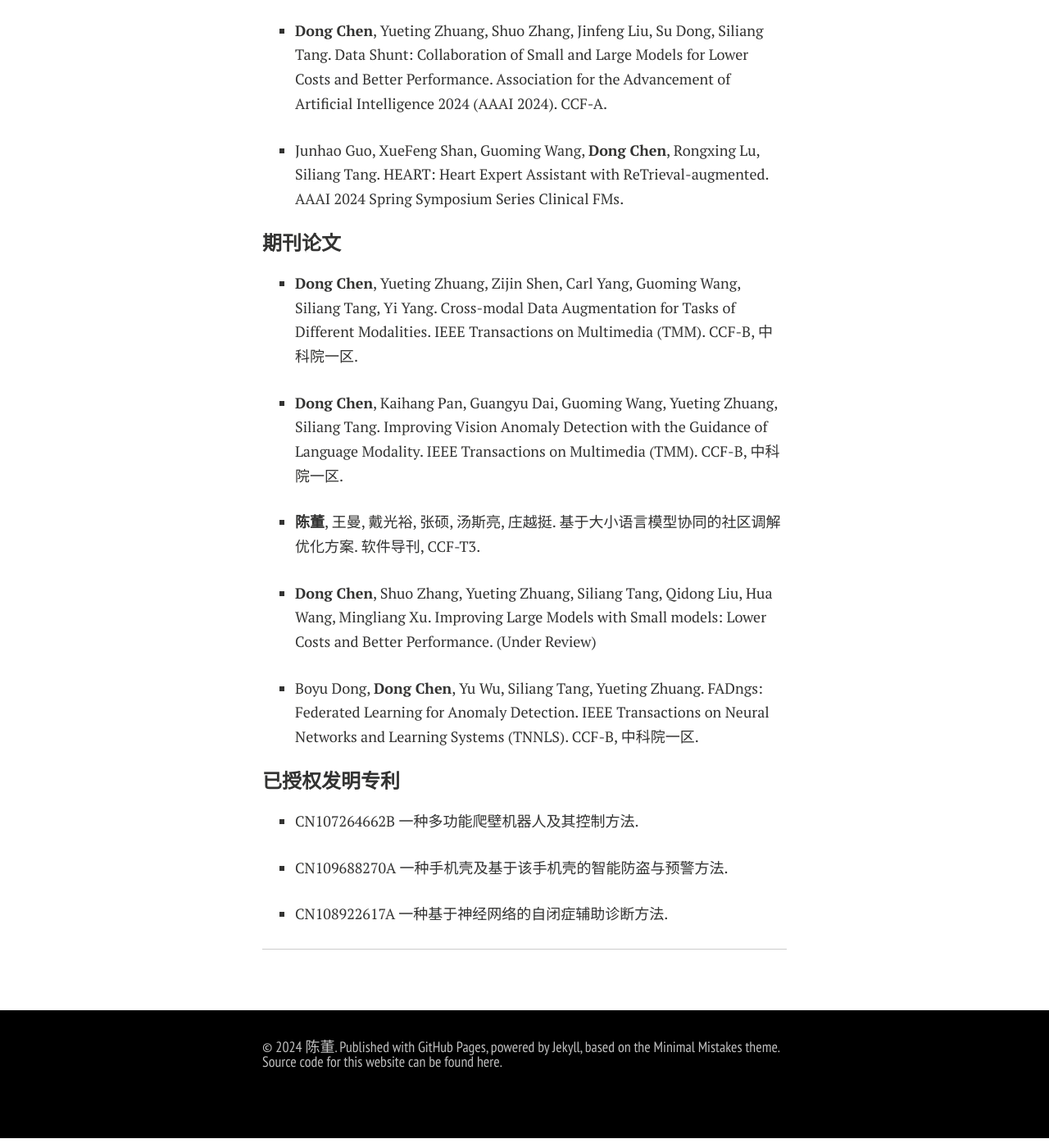
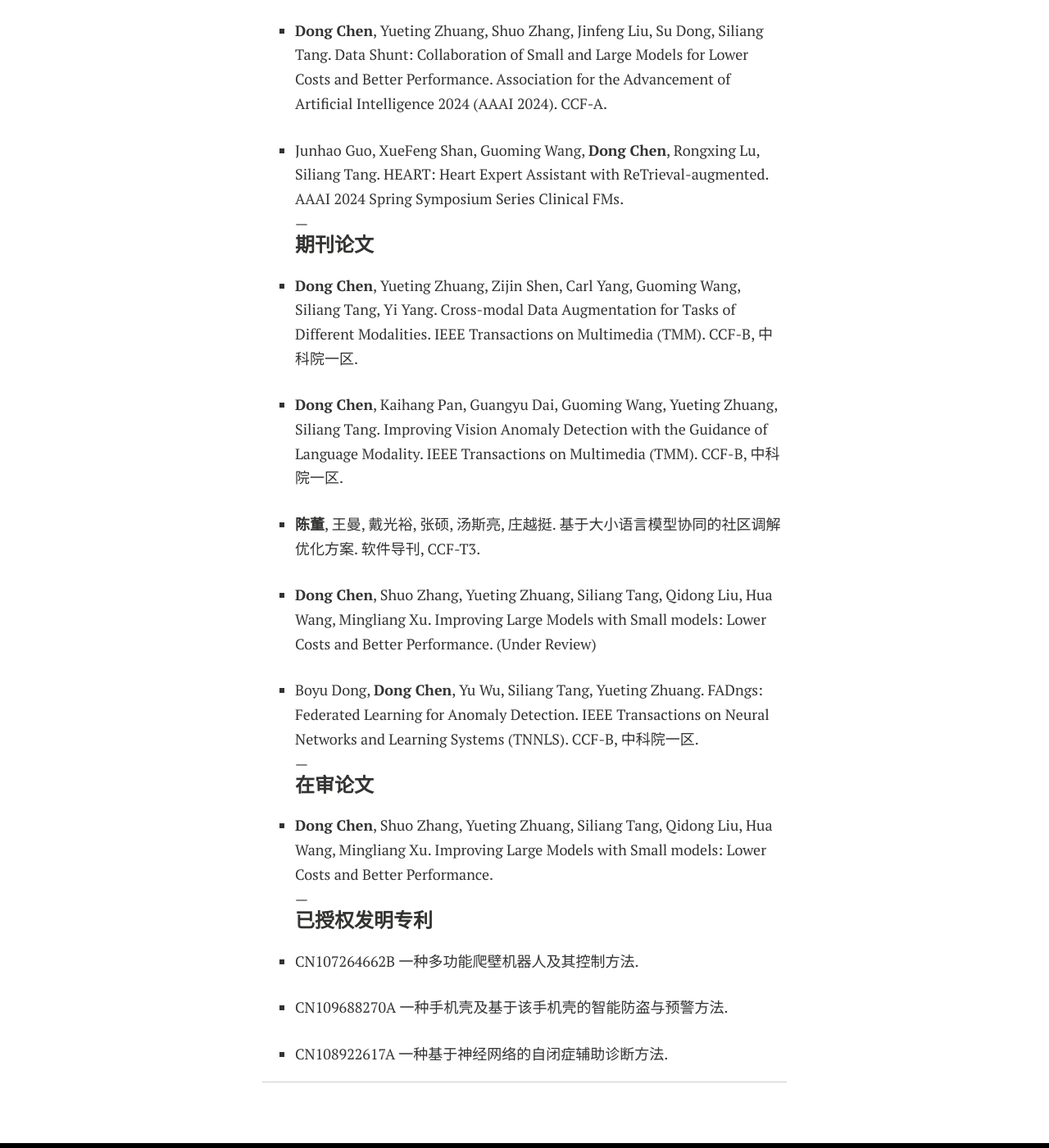
Before and after one commit to Anfeather/Anfeather.github.io, a Jekyll site: the page built from publications.md, in a window 1280 px wide and 1400 px high, scrolled down 423 px. Shown: the whole window at 82% size. Built offline with Jekyll 4.4.1, drawn with Linux system fonts in a browser that asks for light colours; nearby versions of some CDN libraries; comment, search, counter and statistics services are not loaded; a style sheet for code colours, icons or effects is not loaded.

Commit message:
Update publications.md

```diff
--- a/publications.md
+++ b/publications.md
@@ -14,7 +14,7 @@ title: Publications
 
 - Junhao Guo, XueFeng Shan, Guoming Wang, **Dong Chen**, Rongxing Lu, Siliang Tang. HEART: Heart Expert Assistant with ReTrieval-augmented. AAAI 2024 Spring Symposium Series Clinical FMs.
   <br>
-
+---
 ### 期刊论文
 - **Dong Chen**, Yueting Zhuang, Zijin Shen, Carl Yang, Guoming Wang, Siliang Tang, Yi Yang. Cross-modal Data Augmentation for Tasks of Different Modalities. IEEE Transactions on Multimedia (TMM). CCF-B, 中科院一区.
 
@@ -26,7 +26,11 @@ title: Publications
 
 - Boyu Dong, **Dong Chen**, Yu Wu, Siliang Tang, Yueting Zhuang. FADngs: Federated Learning for Anomaly Detection. IEEE Transactions on Neural Networks and Learning Systems (TNNLS). CCF-B, 中科院一区.
   <br>
-
+---
+### 在审论文
+- **Dong Chen**, Shuo Zhang, Yueting Zhuang, Siliang Tang, Qidong Liu, Hua Wang, Mingliang Xu. Improving Large Models with Small models: Lower Costs and Better Performance.
+  <br>
+---
 ### 已授权发明专利
 - CN107264662B 一种多功能爬壁机器人及其控制方法.
 
```
